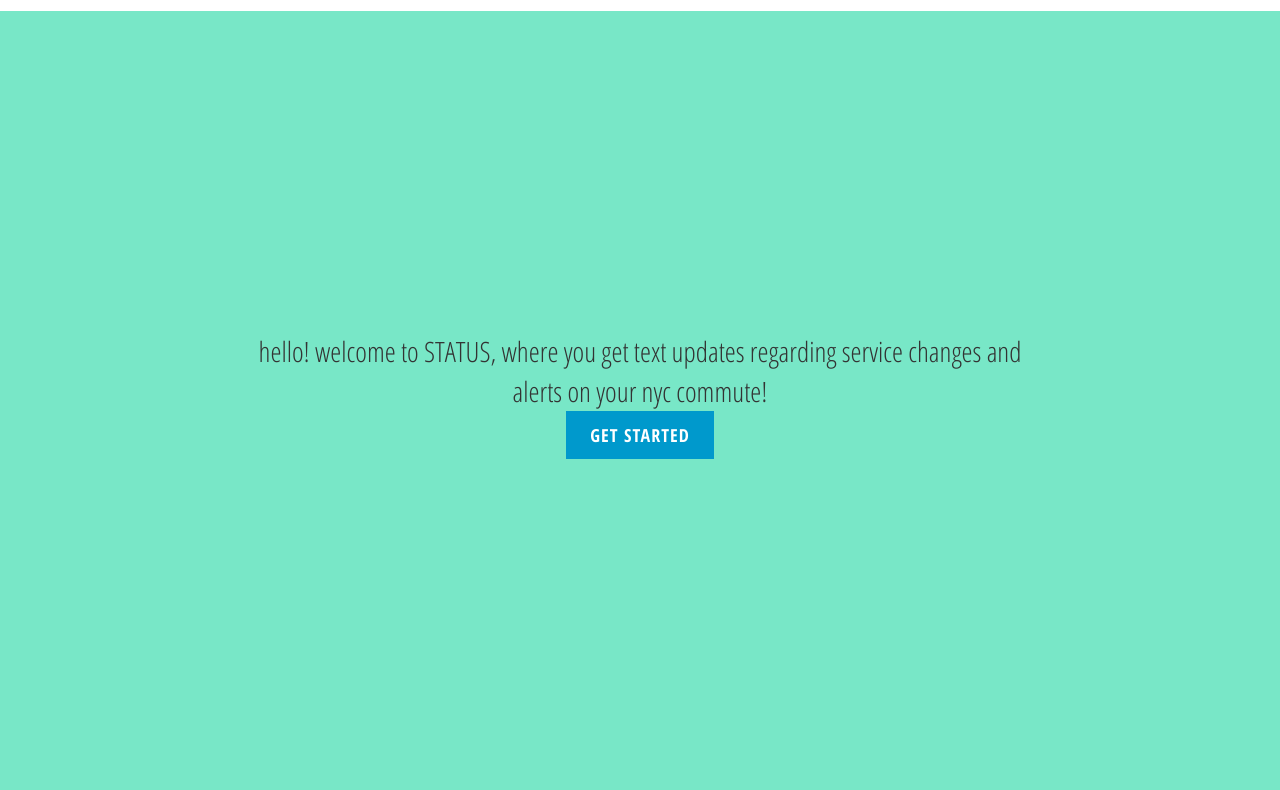
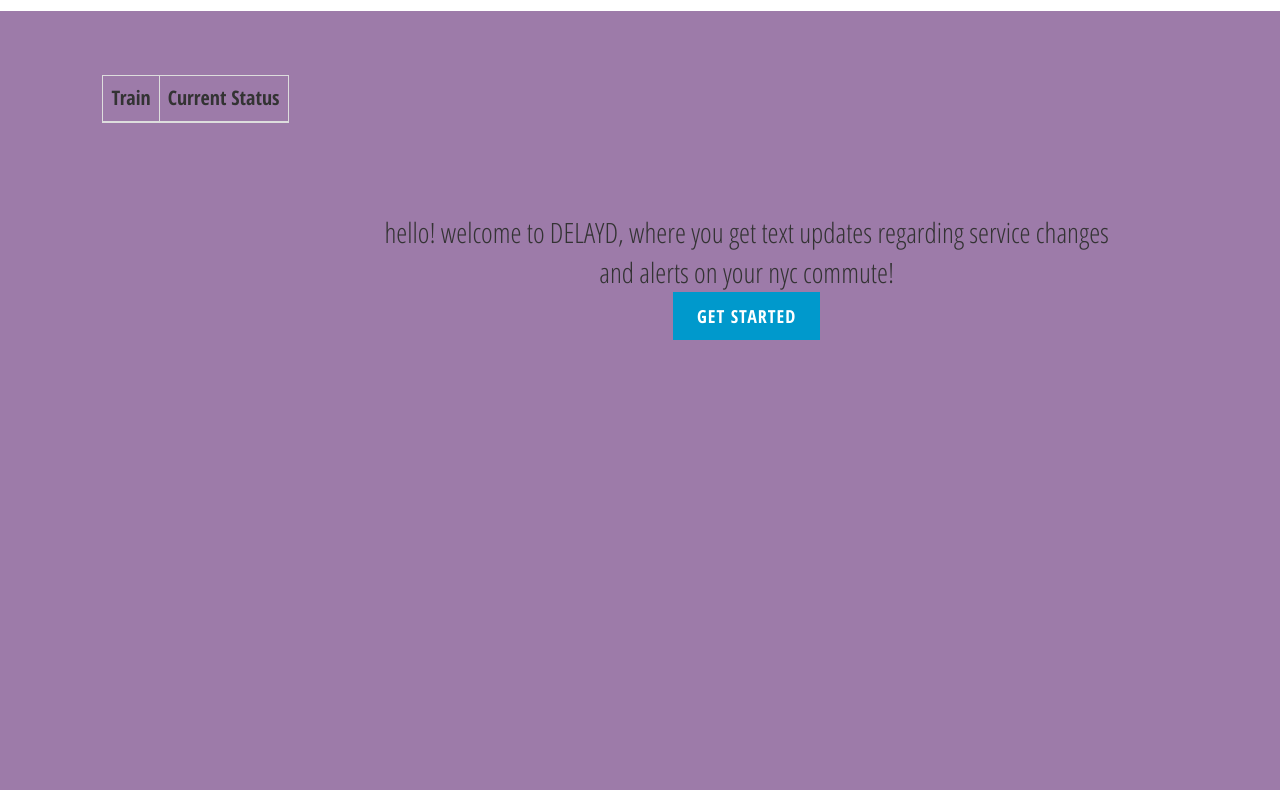
Before and after one commit to sehwanchoi/subwayProject, a website: page server/app/views/index.html in a window 1280 px wide. Shown: the part 60-850 px from the top of the page. Drawn offline with nearby package versions, Linux system fonts and the light colour scheme; some packages are replaced by stand-ins of ours; files that its build step writes are made by us from their sources; no server answers; files whose address does not match are found by name.

Commit message:
styling changes to homepage

```diff
--- a/browser/js/common/directives/navbar/navbar.html
+++ b/browser/js/common/directives/navbar/navbar.html
@@ -1,4 +1,4 @@
-<nav class="navbar navbar-static-top">
+<nav class="navbar navbar-inverse navbar-static-top">
     <div class="container">
         <div class="navbar-header">
             <fullstack-logo></fullstack-logo>
--- a/browser/js/home/home.html
+++ b/browser/js/home/home.html
@@ -3,11 +3,37 @@
     <subwayLogo></subwayLogo>
 
 
-    	<section class="welcome">
-		<div class="content">
-		hello! welcome to STATUS, where you get text updates regarding service changes and alerts on your nyc commute!<br>
+<section class="welcome">
+
+<div class="col-sm-3">
+  	<div class="content-home status">
+		<table class="table table-bordered table-hover">
+			<thead>
+				<tr>
+					<th>Train</th>
+					<th>Current Status</th>
+				</tr>
+			</thead>
+			<tbody ng-repeat="status in allStatus">
+				<tr>
+					<td>{{ status.name }}</td>
+					<td>{{ status.status }}</td>
+				</tr>
+			</tbody>
+		</table>
+	</div>
+	</div>
+
+ <div class="col-sm-8">
+
+	<div class="content-home message">
+		hello! welcome to DELAYD, where you get text updates regarding service changes and alerts on your nyc commute!<br>
 		<button type="button" ui-sref="register" class="btn btn-primary btn-lg sharp">Get Started</button>
-		</div>
-	</section>
+	</div>
 
 </div>
+
+</section>
+
+
+</div>
--- a/browser/js/home/home.js
+++ b/browser/js/home/home.js
@@ -2,6 +2,16 @@
 app.config(function ($stateProvider) {
     $stateProvider.state('home', {
         url: '/',
-        templateUrl: 'js/home/home.html'
+        templateUrl: 'js/home/home.html',
+        controller: 'homeCtrl'
     });
 });
+
+app.controller('homeCtrl', function($scope, mtaFactory) {
+
+	mtaFactory.getServiceInfo().then(function(status) {
+		$scope.allStatus = status;
+	})
+
+
+})
--- a/browser/scss/directives/navbar.scss
+++ b/browser/scss/directives/navbar.scss
@@ -1,7 +1,7 @@
 navbar {
 
   display: block;
-  background: #a1a1a1;
+  background: transparent;
 
   fullstack-logo {
     padding-top: 10px;
--- a/browser/scss/register/main.scss
+++ b/browser/scss/register/main.scss
@@ -13,8 +13,12 @@ section {
 
 
 .welcome {
-	background-color: #78E7C7;
-	padding: 5% 0;
+	background-color: #9D7BA9;
+	padding: 0;
+}
+
+.status {
+	background-color: #9D7BA9;
 }
 
 .name {
@@ -41,6 +45,42 @@ section {
 	top: 40%;
 	padding: 20% 20%;
 	text-align:center;
+}
+
+.col-sm-3 {
+	padding-top: 5%;
+	padding-left: 8%;
+}
+
+.col-sm-8 {
+	top: 20%;
+}
+
+.content-home {
+	font-size: 20px;
+	text-align: center;
+}
+
+.content-home.status {
+	padding-right: 0;
+	text-align: center;
+}
+
+.content-home.message {
+	padding: 5%;
+	font-size: 28px;
+}
+
+table {
+	width: auto !important;
+}
+
+table th {
+	width: auto !important;
+}
+
+table .table-hover {
+	background-color: rgba(0,0,0,0.5);
 }
 
 input {
```
Also changed, not shown: browser/scss/home/main.scss (line endings or trailing spaces).
